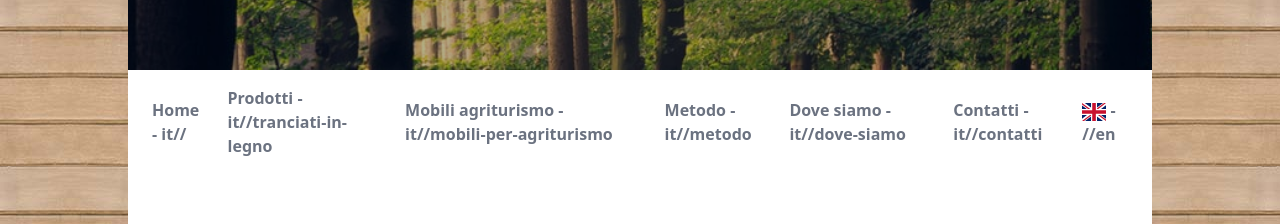
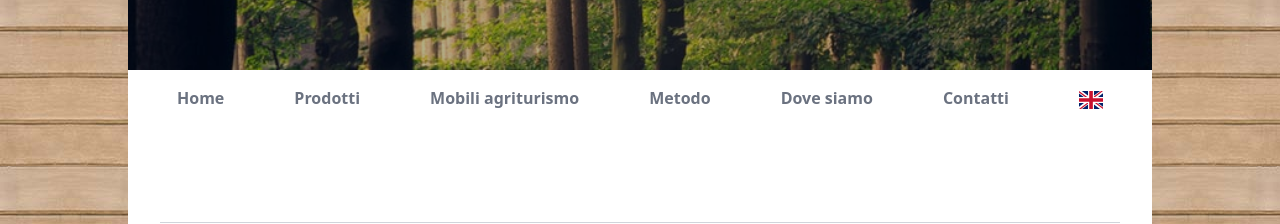
Before and after one commit to csarnataro/eredimonticelli-site, a Next.js app: page /it in a window 1280 px wide. Shown: the part 202-426 px from the top of the page. Built offline with nearby package versions, Linux system fonts and the light colour scheme.

Commit message:
fix: build errors (types and key)

```diff
--- a/package.json
+++ b/package.json
@@ -22,6 +22,7 @@
   "devDependencies": {
     "@types/mdx-js__react": "^1.5.4",
     "@types/react": "17.0.15",
+    "@types/simple-react-lightbox": "^3.6.1",
     "autoprefixer": "^10.3.1",
     "eslint": "7.32.0",
     "eslint-config-next": "11.0.1",
--- a/src/components/Navigation.tsx
+++ b/src/components/Navigation.tsx
@@ -24,9 +24,9 @@ const Navigation = ({ menuItems, headline }: any) => {
             </div>
             <div className="hidden sm:flex w-full items-center space-x-1 justify-around">
               {menuItems.map((menuItem: any) =>
-                <Link href={menuItem.page} locale={menuItem.locale} key={`${menuItem.locale || ''}/${menuItem.page}`}>
+                <Link href={menuItem.page} locale={menuItem.locale} key={`${menuItem.locale}/${menuItem.page}`}>
                   <a className="py-4 px-2 text-gray-500 font-semibold hover:underline hover:text-green-500 transition duration-300">
-                    {menuItem.label} - {`${menuItem.locale || ''}/${menuItem.page}`}
+                    {menuItem.label}
                   </a>
                 </Link>
               )}
@@ -52,11 +52,13 @@ const Navigation = ({ menuItems, headline }: any) => {
       <div className={`${mobileMenuClass} md:hidden mobile-menu`}>
         <ul className="">
           {menuItems.map((menuItem: any) =>
-            <li><Link href={menuItem.page} key={`m-${menuItem.locale}/${menuItem.page}`}>
-              <a onClick={closeMenu} className="block text-sm px-2 py-4 text-white bg-green-500 font-semibold">
-                {menuItem.label}
-              </a>
-            </Link></li>
+            <li key={`${menuItem.locale}/${menuItem.page}`}>
+              <Link href={menuItem.page}>
+                <a onClick={closeMenu} className="block text-sm px-2 py-4 text-white bg-green-500 font-semibold">
+                  {menuItem.label}
+                </a>
+              </Link>
+            </li>
           )}
         </ul>
       </div>
--- a/src/components/PhotoGallery.tsx
+++ b/src/components/PhotoGallery.tsx
@@ -3,9 +3,9 @@ import React from 'react'
 import ImgMediaCard from './ImgMediaCard'
 import SimpleReactLightbox, { SRLWrapper } from 'simple-react-lightbox'
 
-function GalleryItem ({ imageUrl, title }) {
+function GalleryItem ({ imageUrl, title }: any) {
   return (
-    <div item md={4}>
+    <div>
       <ImgMediaCard image={imageUrl} title={title} />
 
       {/*
@@ -26,14 +26,14 @@ GalleryItem.defaultProps = {
   title: 'No title'
 }
 
-export default function PhotoGallery ({ children }) {
+export default function PhotoGallery ({ children }: any) {
 
   return (
     <SimpleReactLightbox>
       <SRLWrapper>
         <div>
           <div>
-            {children.map(item =>
+            {children.map((item: any) =>
               <GalleryItem key={item[0]} {...{ imageUrl: item[0], title: item[1] }} />
             )}
           </div>
```
Also changed, not shown: 1 other file (tests, documents, lock files or other folders).
